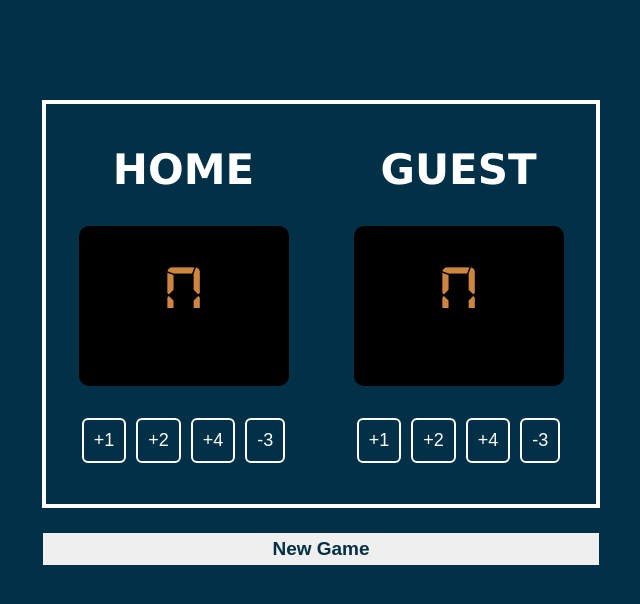
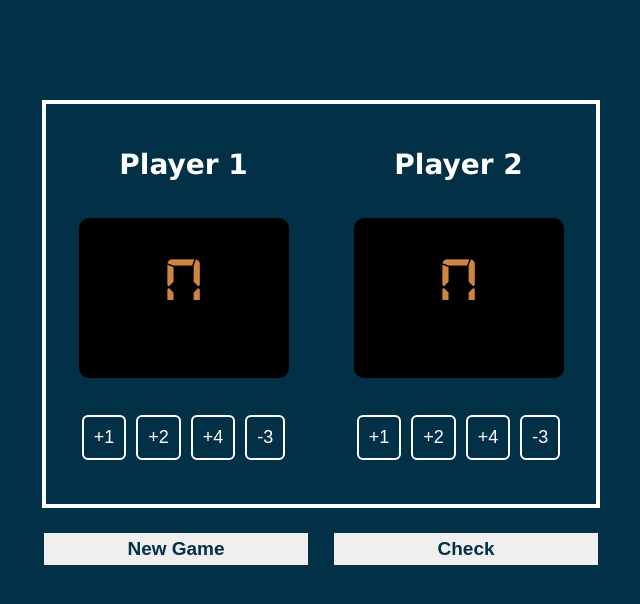
Before and after one commit to vaishalish20/Solo-Project-Basketball-Scoreboard, a plain HTML site: page index.html in a window 1280 px wide. Shown: the whole page, without its empty margins (319-959 px from the left). Drawn offline with Linux system fonts and the light colour scheme.

Commit message:
adding check btn and function

```diff
--- a/index.css
+++ b/index.css
@@ -37,7 +37,7 @@ body {
 }
 
 .head {
-    font-size: 42px;
+    font-size: 28px;
     /* border: 1px solid white; */
     margin: 0;
     width: 180px;
@@ -84,10 +84,19 @@ body {
     background-color: #022536;
 }
 
+.action-btns{
+    /* border: 1px solid white; */
+    width: 554px;
+    margin: 0 auto;
+    display: flex;
+    flex-direction: row;
+    justify-content: space-between;
+
+}
 .reset-btn {
-    width: 556px;
-    margin: 0;
-    padding: 5px 0;
+    border: 1px solid white;
+    width: 264px;
+     padding: 5px 0;
     color: #023047;
     font-size: 19px;
     font-weight: bold;
--- a/index.html
+++ b/index.html
@@ -11,7 +11,7 @@
 <body>
     <div class="container">
         <div id="left-cont" class="conts">
-            <h3 class="head">HOME</h3>
+            <h3 class="head" id="left-head">Player 1</h3>
             <div class="scorecard">
                 <h4 class="score" id="left-score">0</h4>
             </div>
@@ -23,7 +23,7 @@
             </div>
         </div>
         <div id="right-cont" class="conts">
-            <h3 class="head">GUEST</h3>
+            <h3 class="head" id="right-head">Player 2</h3>
             <div class="scorecard">
                 <h4 class="score" id="right-score">0</h4>
             </div>
@@ -35,7 +35,10 @@
             </div>
         </div>
     </div>
-    <button class="reset-btn" onclick="newGame()">New Game</button>
+    <div class="action-btns">
+        <button class="reset-btn" onclick="newGame()">New Game</button>
+        <button class="reset-btn" onclick="Check()">Check</button>
+    </div>
     <script src="index.js"></script>
 </body>
 
--- a/index.js
+++ b/index.js
@@ -49,5 +49,23 @@ function newGame() {
     leftScore = 0;
     rightScore = 0;
 
+}
+let leftHead = document.getElementById("left-head")
+let rightHead = document.getElementById("right-head")
 
+console.log(leftHead);
+console.log(rightHead);
+
+function Check() {
+    if (leftScore > rightScore) {
+        console.log("player 1 wins");
+
+    }
+
+    else if (rightScore > leftScore){
+        console.log("player 2 wins");
+    }
+
+    else
+        alert("Tie")
 }
```
